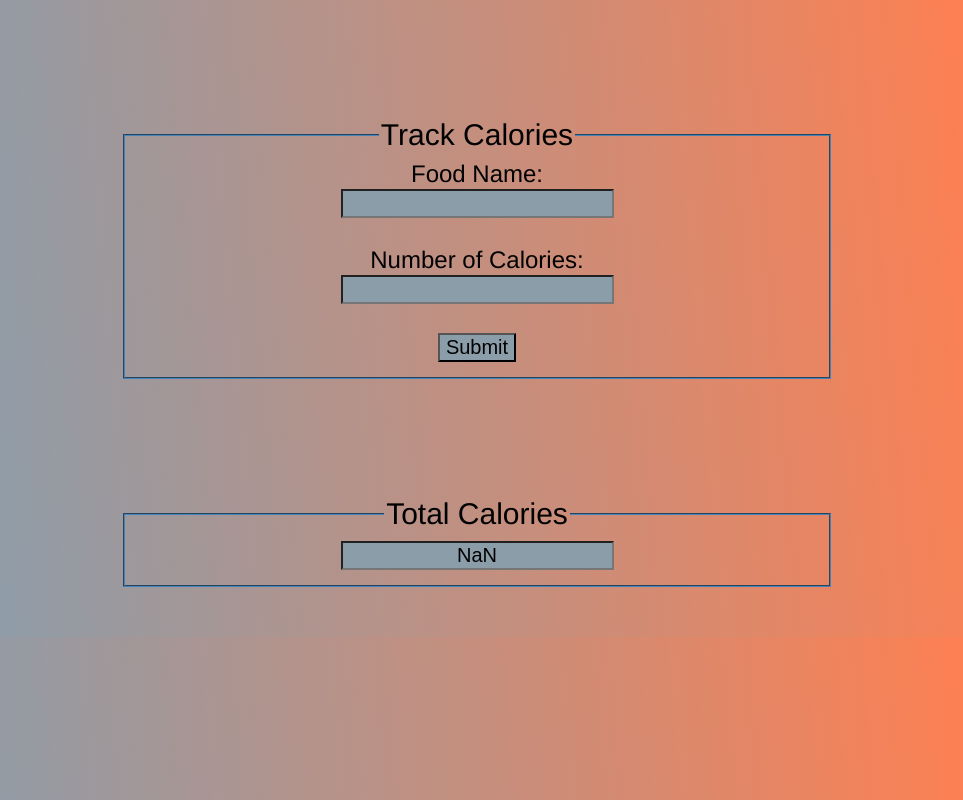
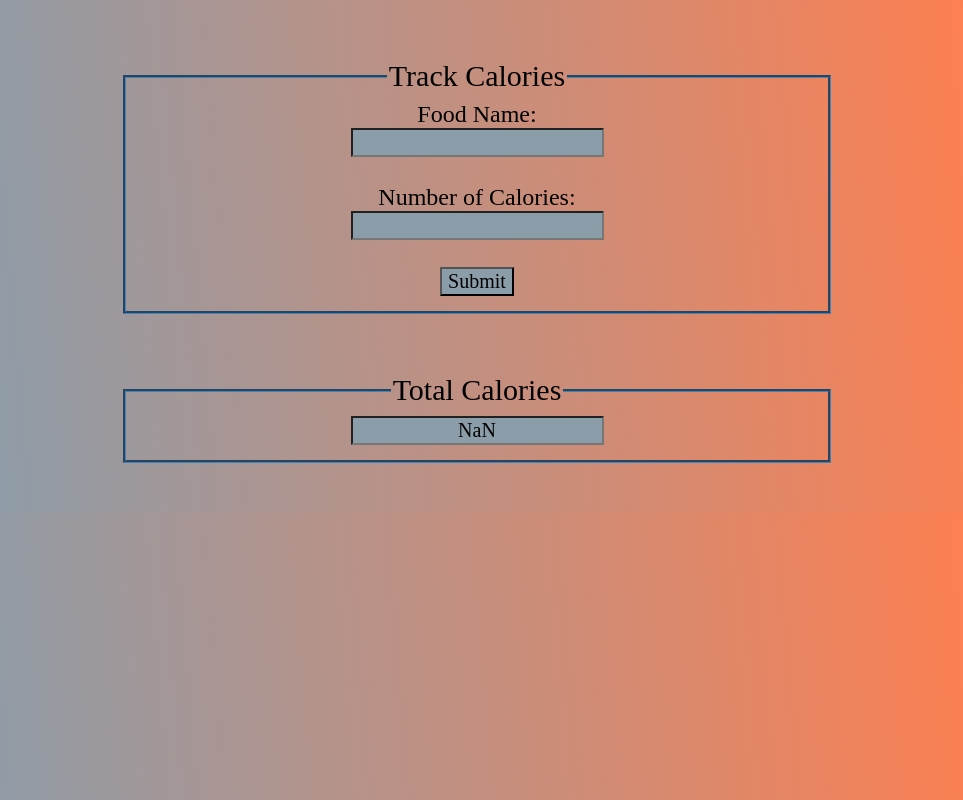
Before and after one commit to Falllstreak/P209HW4, a plain HTML site: page index.html in a window 1280 px wide. Both pictures are taken after typing "Sample", "Sample" into the empty fields and a click on the button "Submit". Shown: the whole page, without its empty margins (163-1126 px from the left). Drawn offline with Linux system fonts and the light colour scheme; a web font is replaced by a local one.

Commit message:
Tweaked the font and removed irrelevant line comments

```diff
--- a/foodlibrary.js
+++ b/foodlibrary.js
@@ -1,12 +1,11 @@
 let Food = function (pFoodname, pCalories) {
   this.foodname = pFoodname;
-  this.calories = pCalories;
+  this.calories = parseInt(pCalories);
 };
 
-FoodArray = []; // define an array to hold Food objects
+FoodArray = []; // defined an array to hold Food objects
 
-// pr-load array with 2 objects
-
+// pre-loaded array with 2 objects
 let newFood1 = new Food("Banana", 110);
 FoodArray.push(newFood1);
 
--- a/index.html
+++ b/index.html
@@ -4,6 +4,7 @@
     <meta charset="utf-8">
     <title>Calorie Tracker</title>
     <link rel="stylesheet" type="text/css" href="style.css">
+    <link rel="stylesheet" media="screen" href="https://fontlibrary.org//face/jellee-typeface" type="text/css">
   </head>
 
   <body>
--- a/main.js
+++ b/main.js
@@ -3,10 +3,8 @@ document.addEventListener("DOMContentLoaded", function (event) {
         console.log(FoodArray);
 
         let xFoodname = document.getElementById("foodInput").value;
-        document.getElementById("calInput").value;
-        let xCalories = parseInt(calInput.value);
+        let xCalories = document.getElementById("calInput").value;
         FoodArray.push(new Food(xFoodname, xCalories));
-        // clear text box
 
         console.log(FoodArray);
 
@@ -14,20 +12,11 @@ document.addEventListener("DOMContentLoaded", function (event) {
         for (let i = 0; i < FoodArray.length; i++) {
             totalCalories += FoodArray[i].calories;
         }
+        // show total calories, clear text boxes
         document.getElementById("totalOutput").value = totalCalories;
         document.getElementById("foodInput").value = "";
         document.getElementById("calInput").value = "";
 
     });
 
-
-    // calorie calculation function call ?
-    // document.getElementById("foodsubmit").addEventListener("click", function () {
-
-    // });
 });
-
-// total calorie function:
-
-// function totalCal() {
-// }
--- a/style.css
+++ b/style.css
@@ -1,6 +1,6 @@
 body {
   margin: 50px;
-  font-family: Helvetica, sans-serif;
+  font-family: 'JelleeBold';
   font-size: 150%;
   background-color: #ff7f50;
   background: rgb(140,157,170);
@@ -9,15 +9,17 @@ body {
 #foodadd,
 #calorieshow {
   text-align: center;
+  border-width: medium;
   border-color: #4682b4;
   background: rgba(10, 43, 45, 0);
-  margin-top: 10%;
+  margin-top: 5%;
   margin-right: 20%;
   margin-left: 20%;
 }
 #foodInput,
 #calInput,
 #totalOutput {
+  font-family: 'JelleeBold';
   text-align: center;
   background-color: #8c9daa;
   font-size: 20px;
@@ -27,6 +29,7 @@ legend {
   text-align: center;
 }
 #foodsubmit {
+  font-family: 'JelleeBold';
   font-size: 20px;
   background-color: #8c9daa;
 }
```
